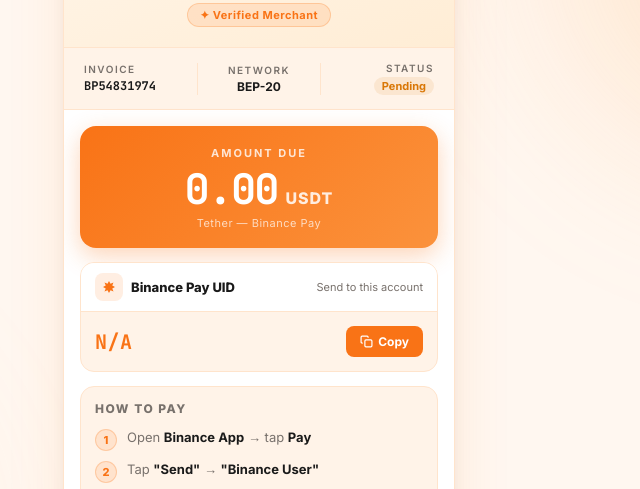
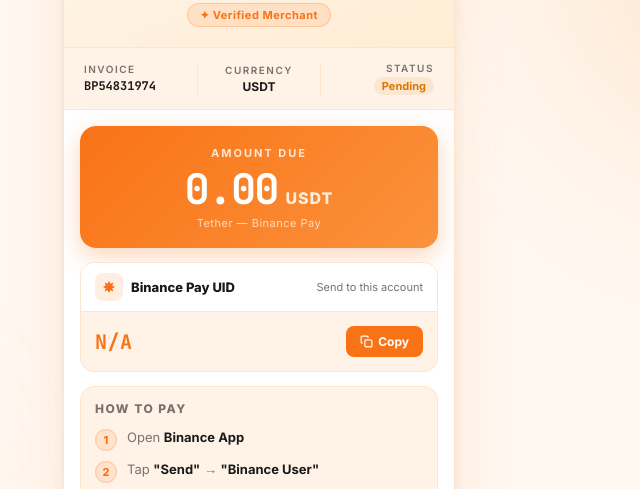
Before and after one commit to ArmanRhaman-bot/readyto.pay, a website: page index.html in a window 1280 px wide. Shown: the part 172-661 px from the top of the page, 381-1021 px from the left. Drawn offline with Linux system fonts and the light colour scheme.

Commit message:
Update index.html

```diff
--- a/index.html
+++ b/index.html
@@ -53,8 +53,8 @@
       </div>
       <div class="divider-v"></div>
       <div class="info-item center">
-        <span class="il">Network</span>
-        <span class="iv">BEP-20</span>
+        <span class="il">Currency</span>
+        <span class="iv">USDT</span>
       </div>
       <div class="divider-v"></div>
       <div class="info-item right">
@@ -99,7 +99,7 @@
       <div class="steps">
         <div class="step">
           <div class="sn">1</div>
-          <div class="st">Open <strong>Binance App</strong> → tap <strong>Pay</strong></div>
+          <div class="st">Open <strong>Binance App</strong></div>
         </div>
         <div class="step">
           <div class="sn">2</div>
```
